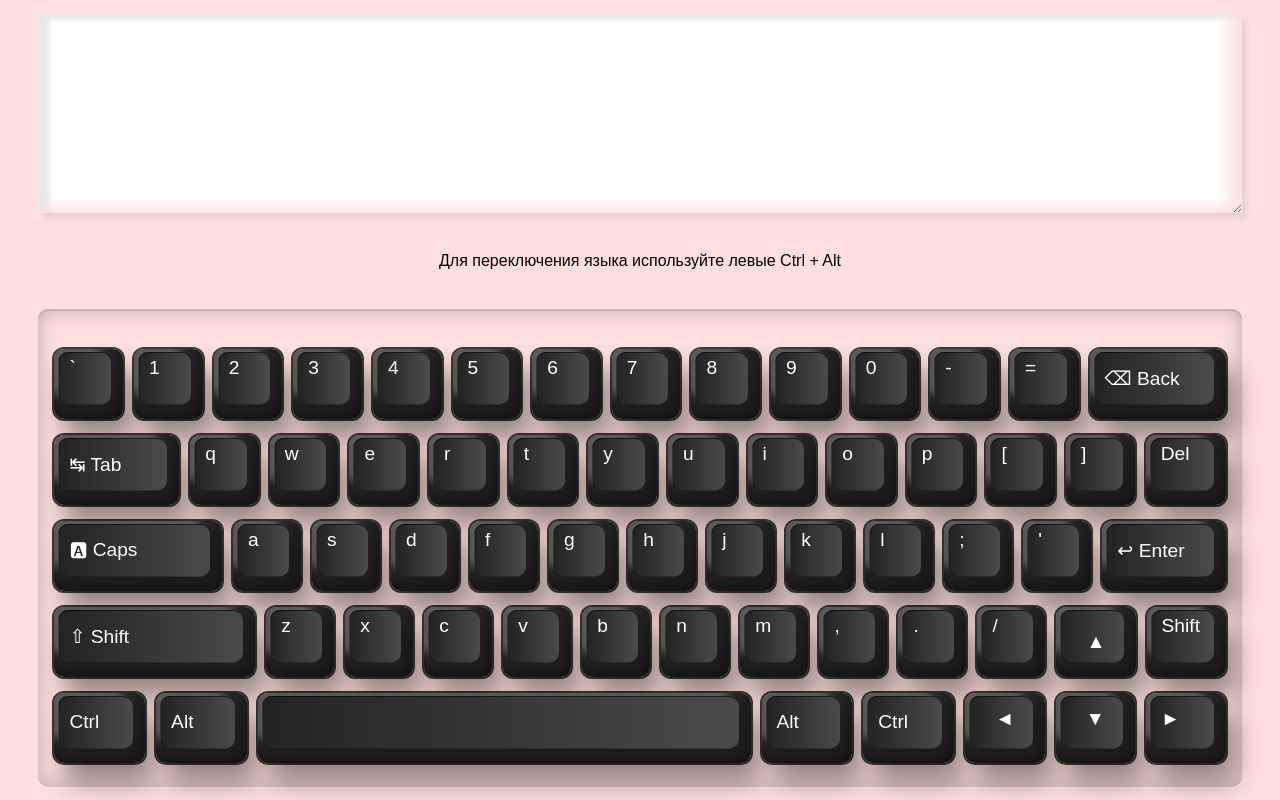
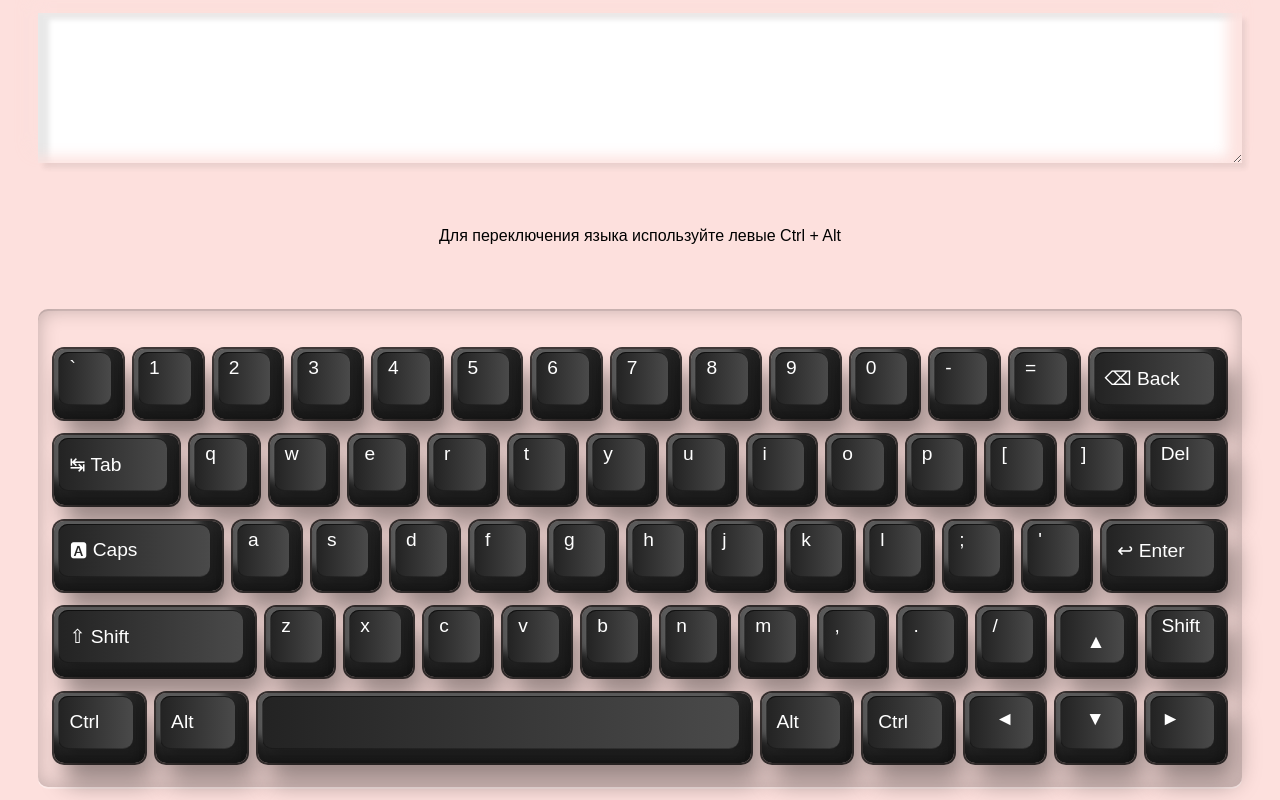
Before and after one commit to nyurasheva/virtual-keyboard, a plain HTML site: page index.html in a window 1280 px wide. Drawn offline with Linux system fonts and the light colour scheme.

Commit message:
fix: height

```diff
--- a/style.css
+++ b/style.css
@@ -20,13 +20,13 @@ body {
 
 .description {
   font-size: 1rem;
-  margin: 2rem 0;
+  margin: 1.5rem 0;
 }
 
 .text {
   width: 100%;
   margin: 0 auto;
-  min-height: 200px;
+  min-height: 150px;
   box-shadow: 0.3rem 0.4rem 0.3rem rgba(60, 60, 60, 0.09),
     -0.4rem -0.8rem 1rem rgba(253, 224, 221, 0.8),
     inset -0.9rem -0.4rem 0.8rem rgba(253, 224, 221, 0.9),
```
